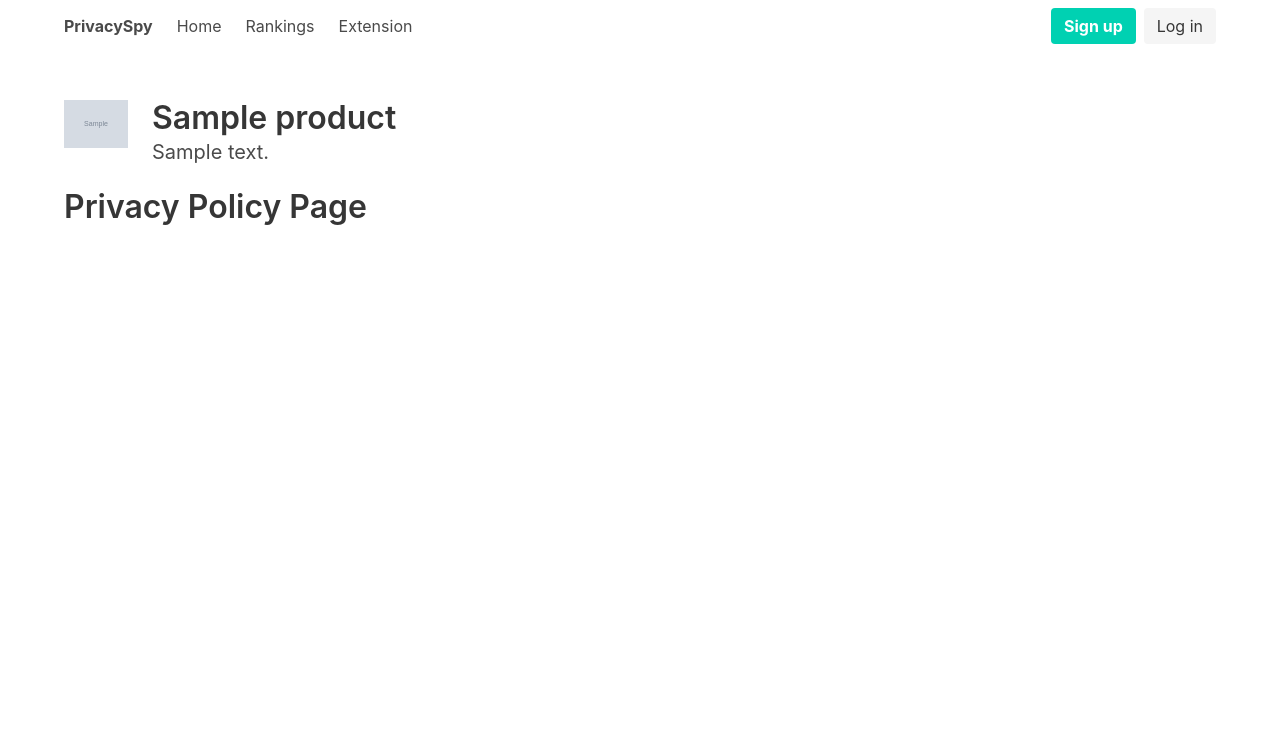
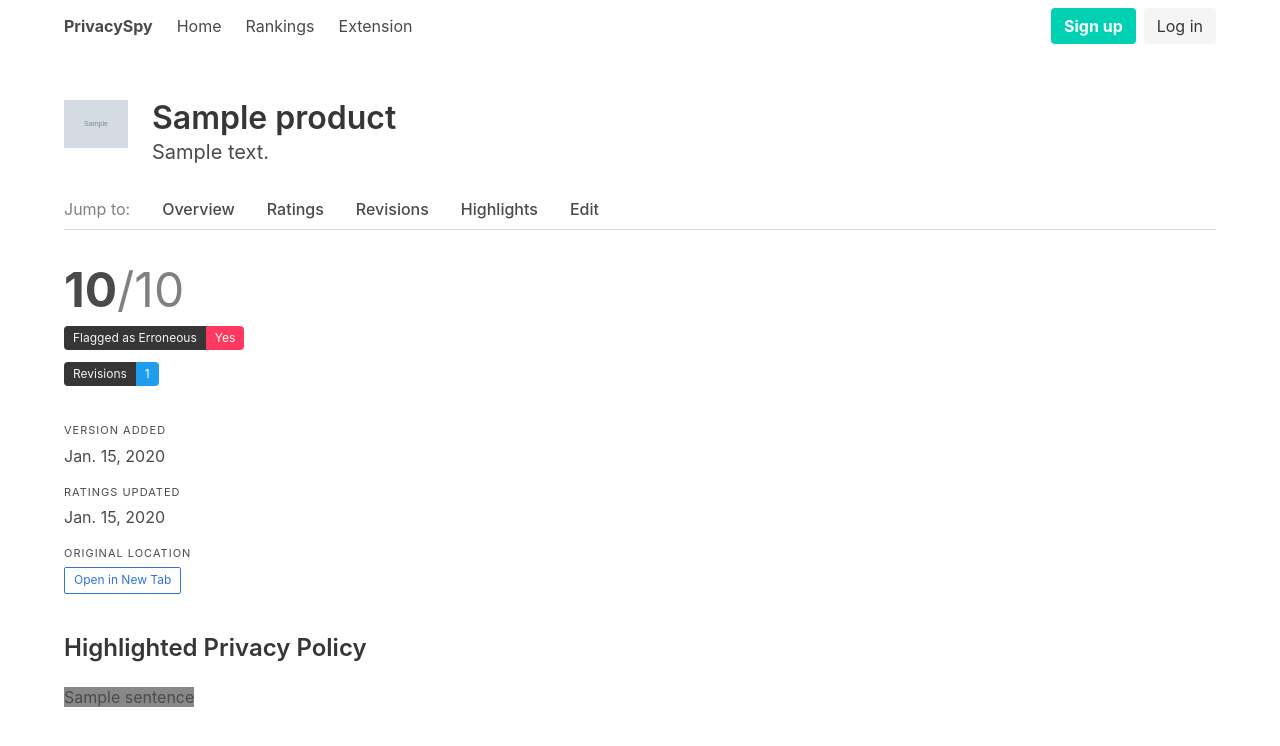
Before and after one commit to Politiwatch/privacyspy, a Django app: template privacyspy/core/templates/core/product.html in a window 1280 px wide. Shown: the top 746 px of the page. Run offline with Django 3.2, Linux system fonts and the light colour scheme; tables that the repository leaves empty hold one stand-in row (values such as "Sample post"); the template is opened without the code that fills it: values that come from a table or form of the project are taken from there, most other values are stand-ins (such as "Sample title", 1, 10 or a date in 2020); grey boxes marked "Sample" are stand-in pictures.

Commit message:
Expand templates, settings

```diff
--- a/privacyspy/core/static/core/css/core.css
+++ b/privacyspy/core/static/core/css/core.css
@@ -0,0 +1,21 @@
+.highlights {
+    max-width: 40em;
+}
+
+.tab-helper {
+    color: gray !important;
+    padding-right: 1em;
+}
+
+.rating-total {
+    color: gray !important;
+    font-weight: normal;
+}
+
+.policy-column-stat {
+    margin-bottom: 1em;
+}
+
+.policy-column-stat heading {
+    margin-bottom: 2px;
+}
--- a/privacyspy/core/templates/core/highlights.html
+++ b/privacyspy/core/templates/core/highlights.html
@@ -3,5 +3,10 @@
     Highlights have not been created for this document.
 </div>
 {% else %}
-<!-- highlights... -->
+<div class="highlights">
+<h3 class="title is-size-4">Highlighted Privacy Policy</h3>
+{% for sentence in highlights %}
+<span style="background-color: {{sentence.color}}">{{sentence.sentence|safe}}</span>
+{% endfor %}
+</div>
 {% endif %}
--- a/privacyspy/core/templates/core/policy.html
+++ b/privacyspy/core/templates/core/policy.html
@@ -1,10 +1,66 @@
-<h3 class="title is-size-3">Privacy Policy Page</h3>
+{% load humanize %}
+
 {% if policy == None %}
 <div class="notification is-danger">
     Our database does not contain a privacy policy for this product.
 </div>
 {% else %}
+<div class="tabs">
+    <ul>
+        <li class="tab-helper">Jump to:</li>
+        <li class="has-text-weight-medium"><a href="#policy-overview">Overview</a></li>
+        <li><a class="has-text-weight-medium" href="#policy-ratings">Ratings</a></li>
+        <li><a class="has-text-weight-medium" href="#policy-revisions">Revisions</a></li>
+        <li><a class="has-text-weight-medium" href="#policy-highlights">Highlights</a></li>
+        <li><a class="has-text-weight-medium">Edit</a></li>
+    </ul>
+</div>
+<div class="columns" id="policy-overview">
+    <div class="column is-3">
+        <h3 class="is-size-1 has-text-weight-bold">
+            {% if policy.score > -1 %}
+            {{policy.score}}<span class="rating-total">/10</span>
+            {% else %}
+            Unrated
+            {% endif %}
+        </h3>
+        <div class="field is-grouped is-grouped-multiline">
+            <div class="control">
+                <div class="tags has-addons">
+                    <span class="tag is-dark">Flagged as Erroneous</span>
+                    {% if policy.out_of_date or policy.erroneous %}
+                    <span class="tag is-danger">Yes</span>
+                    {% else %}
+                    <span class="tag is-success">No</span>
+                    {% endif %}
+                </div>
+            </div>
+            <div class="control">
+                <div class="tags has-addons">
+                    <span class="tag is-dark">Revisions</span>
+                    <span class="tag is-info">{{policy.revisions|length}}</span>
+                </div>
+            </div>
+        </div>
+        <br>
+        <div class="policy-column-stat">
+            <div class="heading">Version Added</div>
+            <p>{{policy.added|naturalday|capfirst}}</p>
+        </div>
+        <div class="policy-column-stat">
+            <div class="heading">Ratings Updated</div>
+            <p>{{policy.updated|naturalday|capfirst}}</p>
+        </div>
+        <div class="policy-column-stat">
+            <div class="heading">Original Location</div>
+            <a class="button is-link is-small is-outlined" href="{{policy.original_url}}" target="_blank">Open in New
+                Tab</a>
+        </div>
+    </div>
+</div>
 {% with policy.parse_highlights as highlights %}
+<div id="policy-highlights">
     {% include 'core/highlights.html'%}
+</div>
 {% endwith %}
 {% endif %}
--- /dev/null
+++ b/privacyspy/core/templates/core/policy_editor.html
@@ -0,0 +1 @@
+<h1 class="title">Policy Editor</h1>
--- a/privacyspy/privacyspy/settings.py
+++ b/privacyspy/privacyspy/settings.py
@@ -38,6 +38,7 @@ INSTALLED_APPS = [
     'django.contrib.sessions',
     'django.contrib.messages',
     'django.contrib.staticfiles',
+    'django.contrib.humanize',
     'core'
 ]
 
```
Lines whose indentation alone changed are shown as unchanged.
